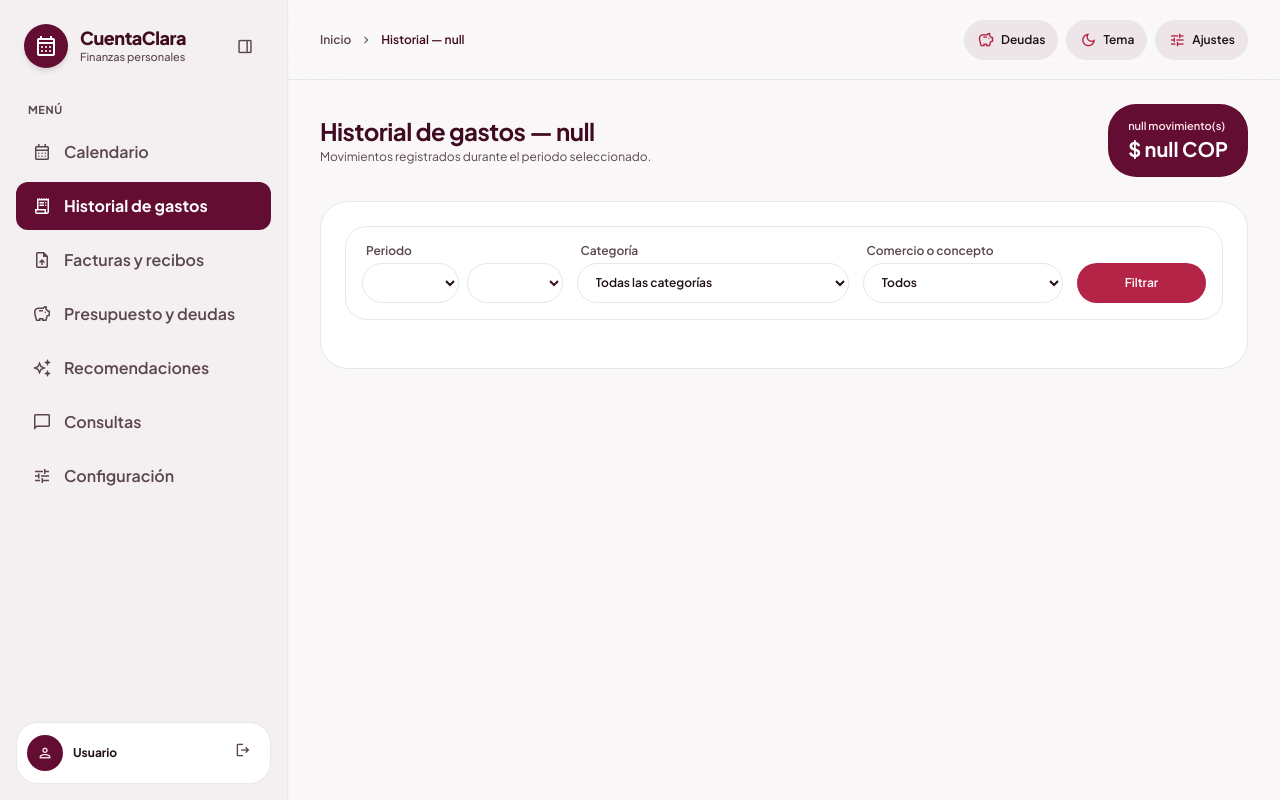
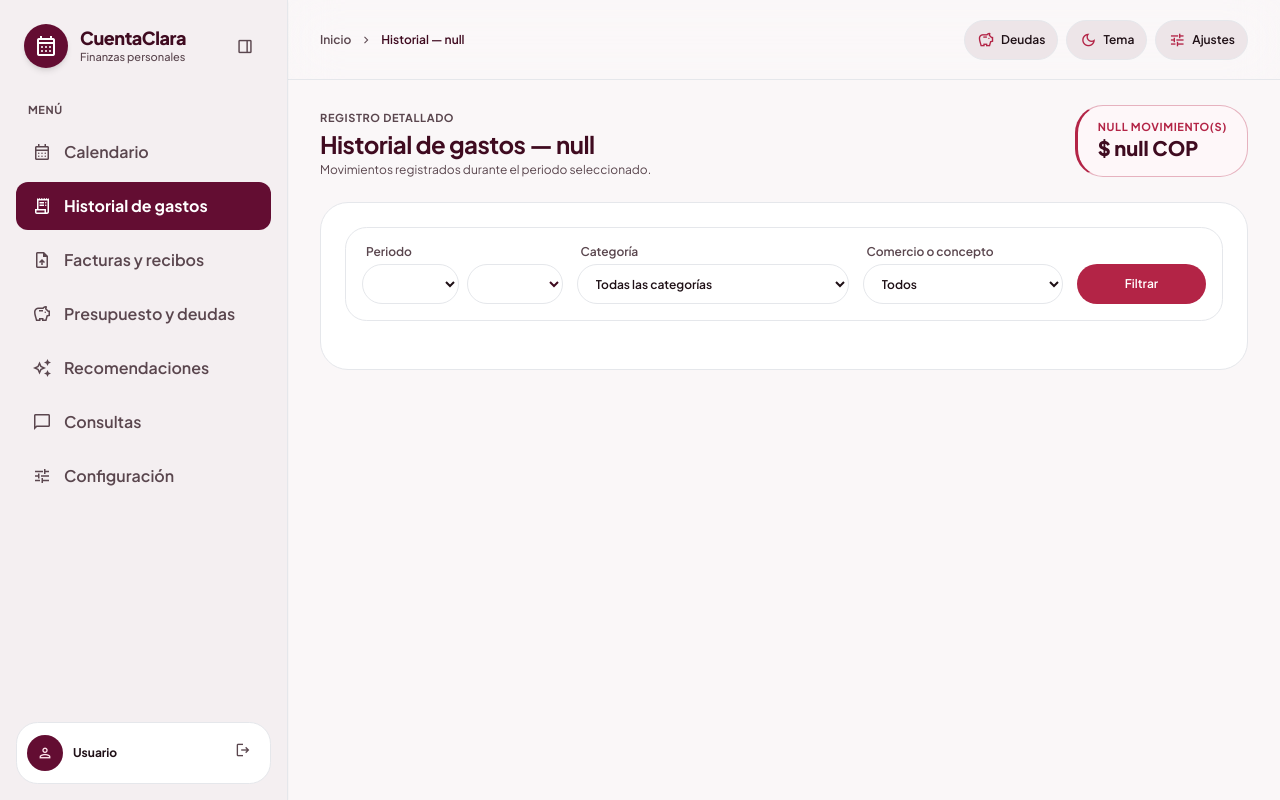
Before and after one commit to Samuelgelvez20/CuentaClara, a Spring app: page /dashboard/history in a window 1280 px wide. Run offline with Thymeleaf, Linux system fonts and the light colour scheme; the template is opened without the code that fills it, so the values that code supplies are empty; some libraries are stand-ins or nearby versions.

Commit message:
style(views): apply Apple hairline/Shopify eyebrow/Duolingo tactile CTA polish and fix dark-mode hover contrast

```diff
--- a/src/main/resources/templates/auth/login.html
+++ b/src/main/resources/templates/auth/login.html
@@ -274,7 +274,7 @@
                     </div>
 
                     <!-- Primary Submit Button -->
-                    <button id="authSubmitBtn" data-loading-text="Ingresando..." class="w-full h-11 mt-1 rounded-xl bg-primary-container text-on-primary font-title-md text-sm font-semibold shadow-sm hover:bg-primary transition-all flex items-center justify-center gap-2 cursor-pointer" type="submit">
+                    <button id="authSubmitBtn" data-loading-text="Ingresando..." class="cc-cta-tactile w-full h-11 mt-1 rounded-full bg-primary-container text-on-primary font-title-md text-sm font-bold hover:opacity-95 transition-all flex items-center justify-center gap-2 cursor-pointer border-0" type="submit">
                         <span id="submitBtnLabel">Iniciar sesión</span>
                     </button>
                 </form>
--- a/src/main/resources/templates/dashboard/history.html
+++ b/src/main/resources/templates/dashboard/history.html
@@ -91,6 +91,7 @@
             <!-- Cabecera del Historial -->
             <div class="flex flex-col md:flex-row md:items-center justify-between gap-4">
                 <div>
+                    <span class="cc-eyebrow">Registro detallado</span>
                     <h1 class="text-2xl font-bold text-primary m-0"
                         th:text="'Historial de gastos — ' + ${calendarMonthLabel}">Historial de gastos</h1>
                     <p class="text-xs text-on-surface-variant m-0 mt-0.5">
@@ -98,12 +99,12 @@
                     </p>
                 </div>
 
-                <!-- Tarjeta de Total Filtrado -->
-                <div class="px-5 py-3.5 rounded-2xl bg-primary-container text-on-primary flex items-center gap-4">
+                <!-- Tarjeta destacada (Shopify featured card) de Total Filtrado -->
+                <div class="cc-card-featured px-5 py-3.5 rounded-2xl flex items-center gap-4">
                     <div class="flex flex-col">
-                        <span class="text-[11px] text-secondary-fixed font-semibold tabular-nums"
+                        <span class="cc-eyebrow text-secondary tabular-nums"
                               th:text="${#lists.size(history.transactions)} + ' movimiento(s)'">0 movimientos</span>
-                        <span class="text-xl font-bold text-white tabular-nums"
+                        <span class="text-xl font-extrabold text-primary tabular-nums"
                               th:text="'$ ' + ${#numbers.formatDecimal(history.grandTotal, 1, 'POINT', 0, 'COMMA')} + ' COP'">$ 0 COP</span>
                     </div>
                 </div>
@@ -114,15 +115,15 @@
                      class="flex overflow-x-auto pb-1 sm:pb-0 sm:grid sm:grid-cols-3 lg:grid-cols-5 gap-3">
                 <a th:each="catEntry : ${history.totalsByCategory}"
                    th:href="@{/history(month=${selectedMonth},category=${catEntry.key})}"
-                   class="min-w-[155px] sm:min-w-0 flex-shrink-0 p-3.5 sm:p-4 rounded-xl bg-surface-container-lowest hover:bg-surface-container-low border border-outline-variant/30 flex flex-col justify-between gap-1 no-underline transition-all">
-                    <span class="text-xs font-semibold text-on-surface-variant truncate" th:text="${catEntry.key}">Categoría</span>
+                   class="min-w-[155px] sm:min-w-0 flex-shrink-0 p-3.5 sm:p-4 rounded-xl bg-surface-container-lowest hover:bg-surface-container-low border border-outline-variant/45 flex flex-col justify-between gap-1 no-underline transition-colors">
+                    <span class="cc-eyebrow truncate" th:text="${catEntry.key}">Categoría</span>
                     <span class="text-base font-bold text-primary tabular-nums"
                           th:text="'$ ' + ${#numbers.formatDecimal(catEntry.value, 1, 'POINT', 0, 'COMMA')}">$ 0</span>
                 </a>
             </section>
 
             <!-- Barra de Filtros con Desplegables (<select>) -->
-            <section class="bg-surface-container-lowest rounded-2xl p-4 sm:p-6 border border-outline-variant/30 flex flex-col gap-5 sm:gap-6">
+            <section class="bg-surface-container-lowest rounded-2xl p-4 sm:p-6 border border-outline-variant/45 flex flex-col gap-5 sm:gap-6">
                 <form method="get" action="/history" class="grid grid-cols-1 sm:grid-cols-12 gap-3.5 bg-surface-container-low/70 p-4 rounded-xl border border-outline-variant/25 m-0">
                     <!-- Desplegable 1: Mes y Año -->
                     <div class="sm:col-span-3 flex flex-col gap-1">
--- a/src/main/resources/templates/dashboard/index.html
+++ b/src/main/resources/templates/dashboard/index.html
@@ -481,7 +481,7 @@
                                            th:value="${item.extraction != null ? item.extraction.totalAmount : 0}"/>
                                 </div>
                             </div>
-                            <button type="submit" class="w-full h-10 px-6 rounded-xl bg-secondary hover:bg-primary-container text-on-secondary transition-all text-sm flex items-center justify-center gap-2 font-semibold">
+                            <button type="submit" class="cc-cta-tactile w-full h-10 px-6 rounded-full bg-secondary hover:bg-primary-container hover:text-on-primary text-on-secondary transition-all text-sm flex items-center justify-center gap-2 font-bold border-0 cursor-pointer">
                                 <span class="material-symbols-outlined text-[18px]">check</span>
                                 <span>Confirmar y guardar</span>
                             </button>
--- a/src/main/resources/templates/dashboard/settings.html
+++ b/src/main/resources/templates/dashboard/settings.html
@@ -337,7 +337,7 @@
 
                 <div class="flex items-center justify-end gap-3 pt-space-xs">
                     <button type="submit"
-                            class="flex items-center gap-2 px-6 py-3 rounded-2xl bg-primary-container text-white text-sm font-bold shadow-md hover:opacity-95 transition-opacity">
+                            class="cc-cta-tactile flex items-center gap-2 px-6 py-3 rounded-full bg-primary-container text-on-primary text-sm font-bold hover:opacity-95 border-0 cursor-pointer">
                         <span class="material-symbols-outlined text-[20px]">save</span>
                         <span>Guardar Mis Preferencias</span>
                     </button>
@@ -346,10 +346,10 @@
         </section>
 
         <!-- 4. MIS PAGOS FIJOS Y DEUDAS DE CADA MES (SE MARCAN AUTOMÁTICAMENTE EN EL CALENDARIO) -->
-        <section class="bg-surface-container-lowest rounded-3xl p-space-xl border border-outline-variant/30 shadow-sm flex flex-col gap-space-lg">
+        <section class="bg-surface-container-lowest rounded-3xl p-space-xl border border-outline-variant/45 flex flex-col gap-space-lg">
             <div class="flex items-center justify-between flex-wrap gap-3 border-b border-outline-variant/20 pb-space-md">
                 <div class="flex items-center gap-3">
-                    <div class="w-10 h-10 rounded-2xl bg-primary-container text-secondary-fixed flex items-center justify-center shadow-sm">
+                    <div class="w-10 h-10 rounded-2xl bg-primary-container text-on-primary flex items-center justify-center">
                         <span class="material-symbols-outlined text-[22px]">event_repeat</span>
                     </div>
                     <div>
--- a/src/main/resources/templates/dashboard/upload.html
+++ b/src/main/resources/templates/dashboard/upload.html
@@ -150,7 +150,7 @@
                             <input type="checkbox" name="statement" value="true" class="w-4 h-4 accent-secondary rounded"/>
                             <span>Es un extracto PDF con varios movimientos</span>
                         </label>
-                        <button type="submit" data-loading-text="Procesando archivo..." class="mt-3 w-full max-w-md h-10 px-space-lg rounded-xl bg-primary-container hover:bg-primary text-on-primary text-xs font-semibold flex items-center justify-center gap-2 transition-colors cursor-pointer">
+                        <button type="submit" data-loading-text="Procesando archivo..." class="cc-cta-tactile mt-3 w-full max-w-md h-10 px-space-lg rounded-full bg-primary-container hover:opacity-95 text-on-primary text-xs font-bold flex items-center justify-center gap-2 cursor-pointer border-0">
                             <span>Procesar archivo</span>
                         </button>
                     </form>
@@ -197,7 +197,7 @@
                                        class="mt-1 w-full p-1.5 rounded-xl bg-surface-container-low font-data-mono text-[12px] border border-outline-variant/30"/>
                             </div>
                         </div>
-                        <button type="submit" data-loading-text="Guardando gasto..." class="w-full h-10 px-space-lg rounded-xl bg-secondary hover:bg-primary-container text-on-secondary text-xs font-semibold flex items-center justify-center gap-2 cursor-pointer">
+                        <button type="submit" data-loading-text="Guardando gasto..." class="cc-cta-tactile w-full h-10 px-space-lg rounded-full bg-secondary hover:bg-primary-container hover:text-on-primary text-on-secondary text-xs font-bold flex items-center justify-center gap-2 cursor-pointer border-0">
                             <span>Guardar gasto</span>
                         </button>
                     </form>
@@ -291,7 +291,7 @@
                                 <strong class="text-primary">CUFE:</strong> <span th:text="${item.document.cufe}"></span>
                             </div>
 
-                            <button type="submit" data-loading-text="Guardando comprobante..." class="w-full h-10 px-space-xl rounded-xl bg-primary-container hover:bg-primary text-on-primary text-xs font-semibold flex items-center justify-center gap-2 transition-all cursor-pointer">
+                            <button type="submit" data-loading-text="Guardando comprobante..." class="cc-cta-tactile w-full h-10 px-space-xl rounded-full bg-primary-container hover:opacity-95 text-on-primary text-xs font-bold flex items-center justify-center gap-2 cursor-pointer border-0">
                                 <span>Confirmar y guardar</span>
                             </button>
                         </form>
```
Also changed, not shown: src/main/resources/templates/dashboard/assistant.html (+4 -3 lines), src/main/resources/templates/profile/questionnaire.html (+5 -5 lines).
